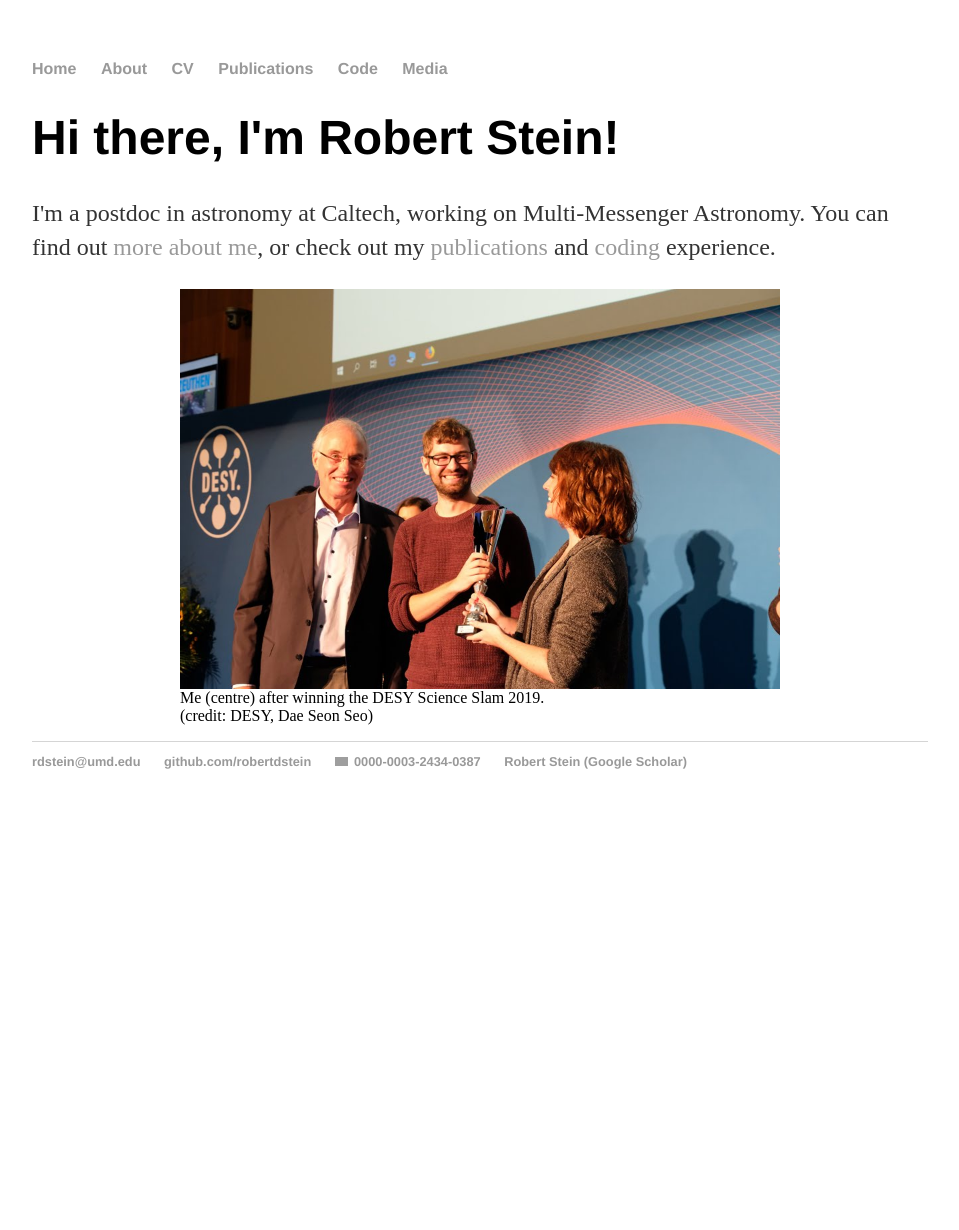
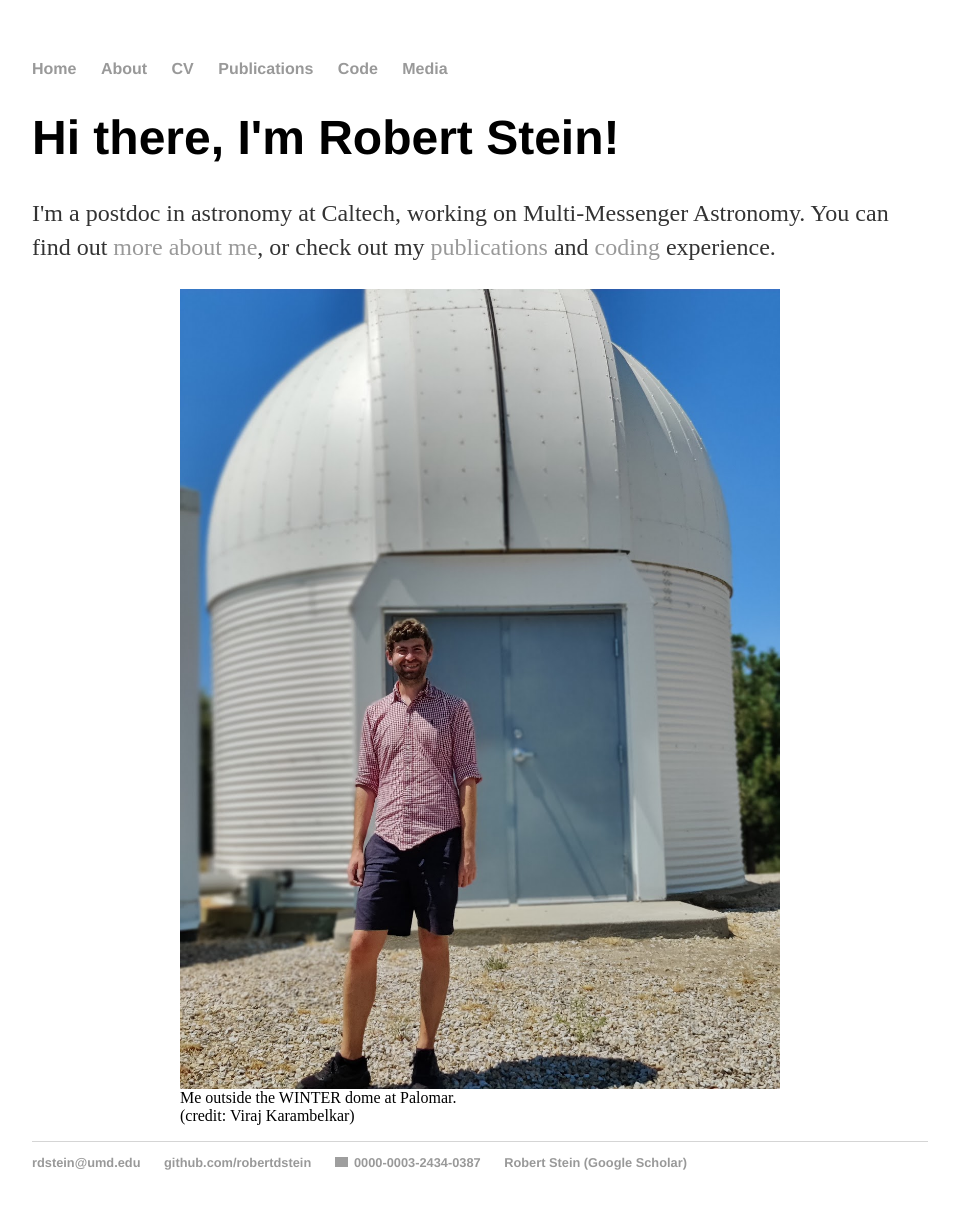
Before and after one commit to robertdstein/robertdstein.github.io, a Jekyll site: the page built from index.html, in a window 1280 px wide. Shown: the whole page, without its empty margins (160-1119 px from the left). Built offline with Jekyll 4.4.1, drawn with Linux system fonts in a browser that asks for light colours; comment, search, counter and statistics services are not loaded; before the commit the page ends 900 px from its top, so only the background shows below that; grey boxes are pictures that could not be loaded.

Commit message:
Update photo

```diff
--- a/index.html
+++ b/index.html
@@ -8,8 +8,8 @@ title: Robert Stein
 		You can find out <a href="/about">more about me</a>,
 		or check out my <a href="/publications">publications</a> and <a href="/code">coding</a> experience.</p>
 	<figure>
-		<img src="/images/ScienceSlam.jpg" alt="DESY Science Slam" class="center">
-		<figcaption class="center">Me (centre) after winning the DESY Science Slam 2019.
-			<br/>(credit: DESY, Dae Seon Seo) </figcaption>
+		<img src="/images/photo_winter.jpg" alt="Me next to the WINTER dome" class="center">
+		<figcaption class="center">Me outside the WINTER dome at Palomar.
+			<br/>(credit: Viraj Karambelkar) </figcaption>
 	</figure>
 </div><!-- /.blurb -->
```
Also changed, not shown: images/photo_winter.jpg (added).
